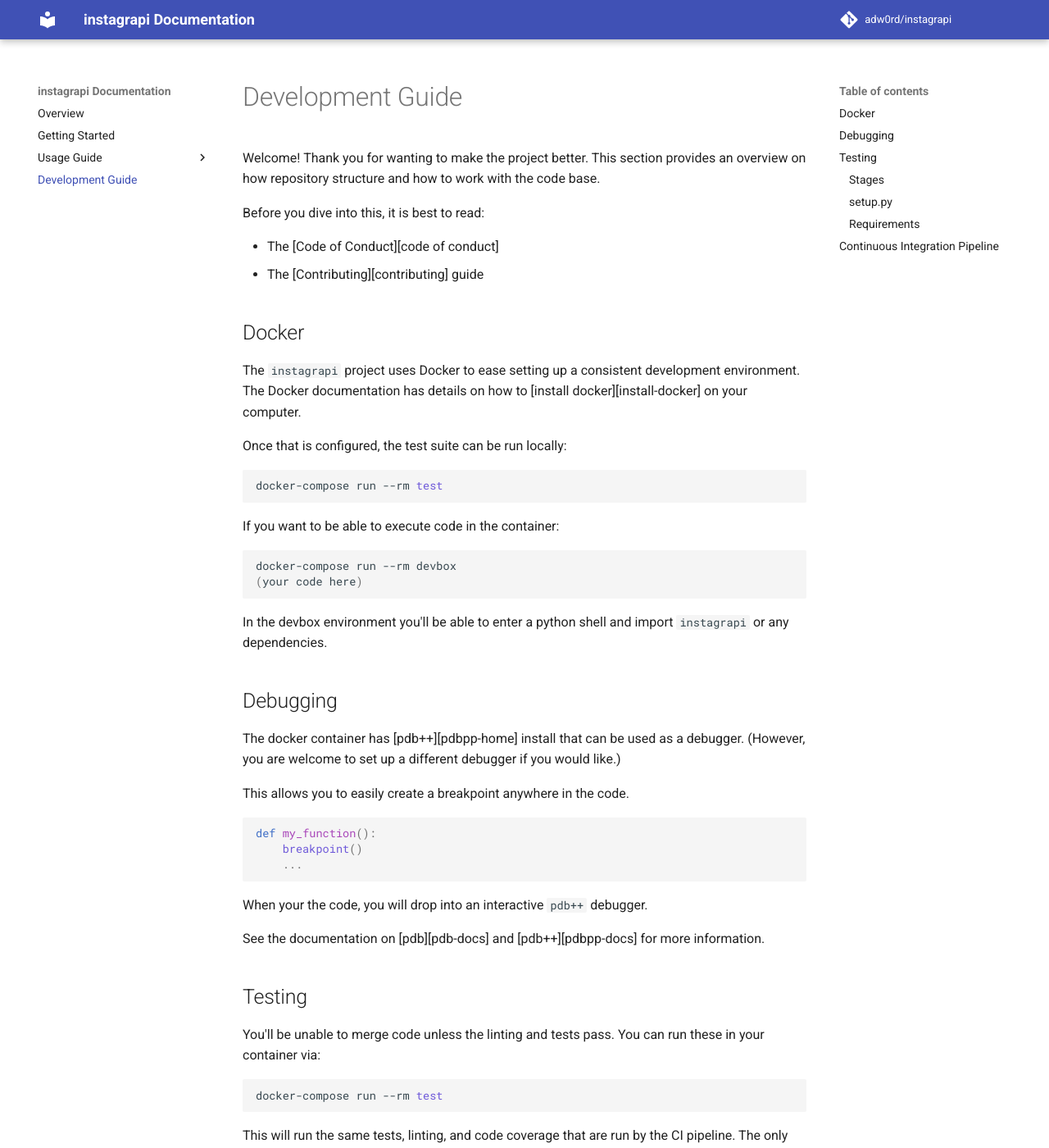
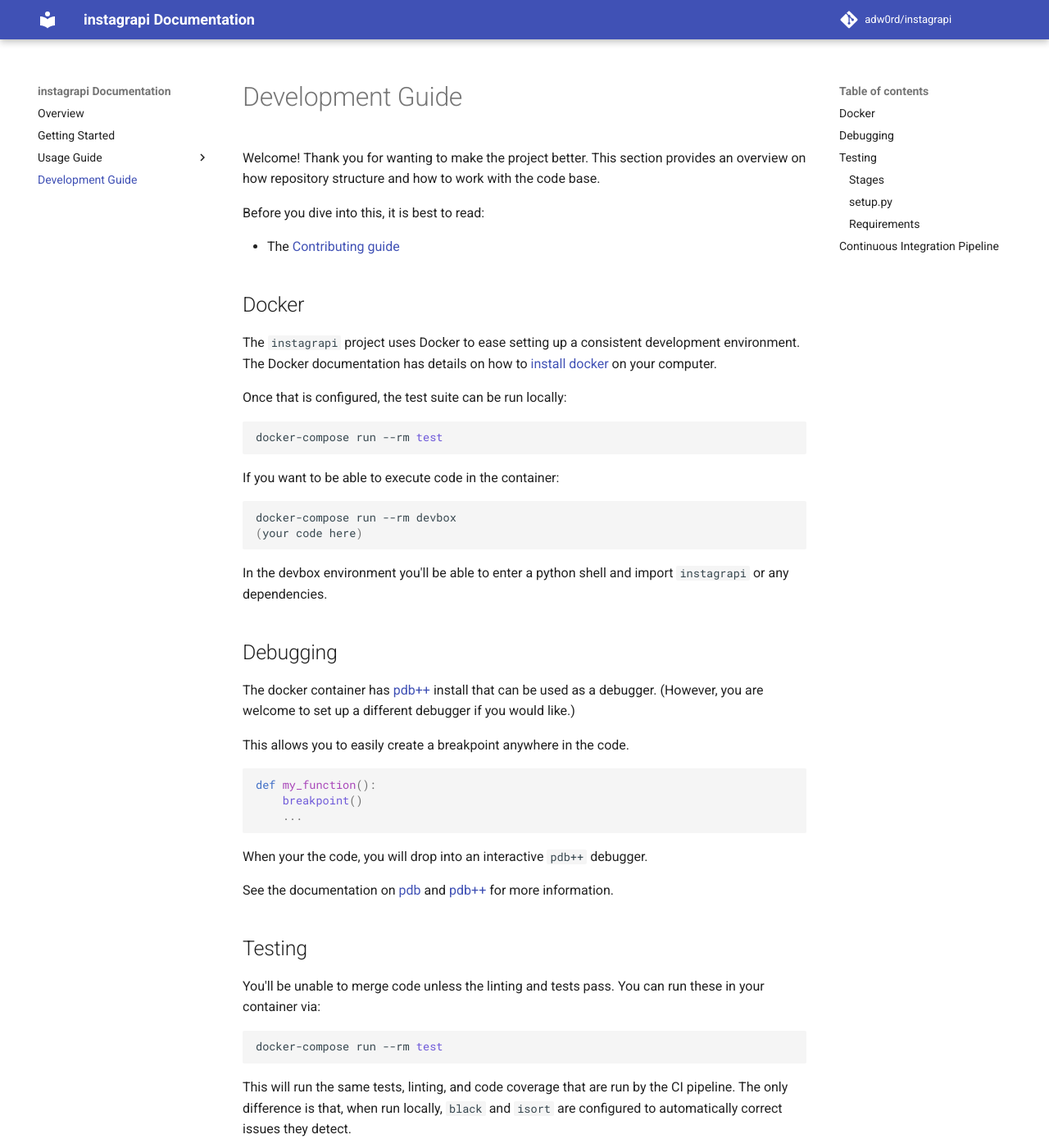
Before and after one commit to del-bestdev/instagrapi, an MkDocs documentation site: the page built from docs/development-guide.md, in a window 1280 px wide and 1400 px high. Shown: the whole window at 82% size. Built offline with MkDocs 1.6.1 and Material for MkDocs 9.7.7, drawn with Linux system fonts in a browser that asks for light colours; comment, search, counter and statistics services are not loaded; the version menu is left out; some of the changed text lies outside the part shown.

```diff
--- a/docs/development-guide.md
+++ b/docs/development-guide.md
@@ -5,8 +5,7 @@ and how to work with the code base.
 
 Before you dive into this, it is best to read:
 
-* The [Code of Conduct][code of conduct]
-* The [Contributing][contributing] guide
+* The [Contributing guide](development-guide.md)
 
 ## Docker
 
```
Also changed, not shown: other parts of docs/development-guide.md (+12 -0 lines), docs/changelog.md (deleted, +0 -1 lines), docs/index.md (+1 -6 lines), docs/usage-guide/fundamentals.md (+0 -3 lines).
